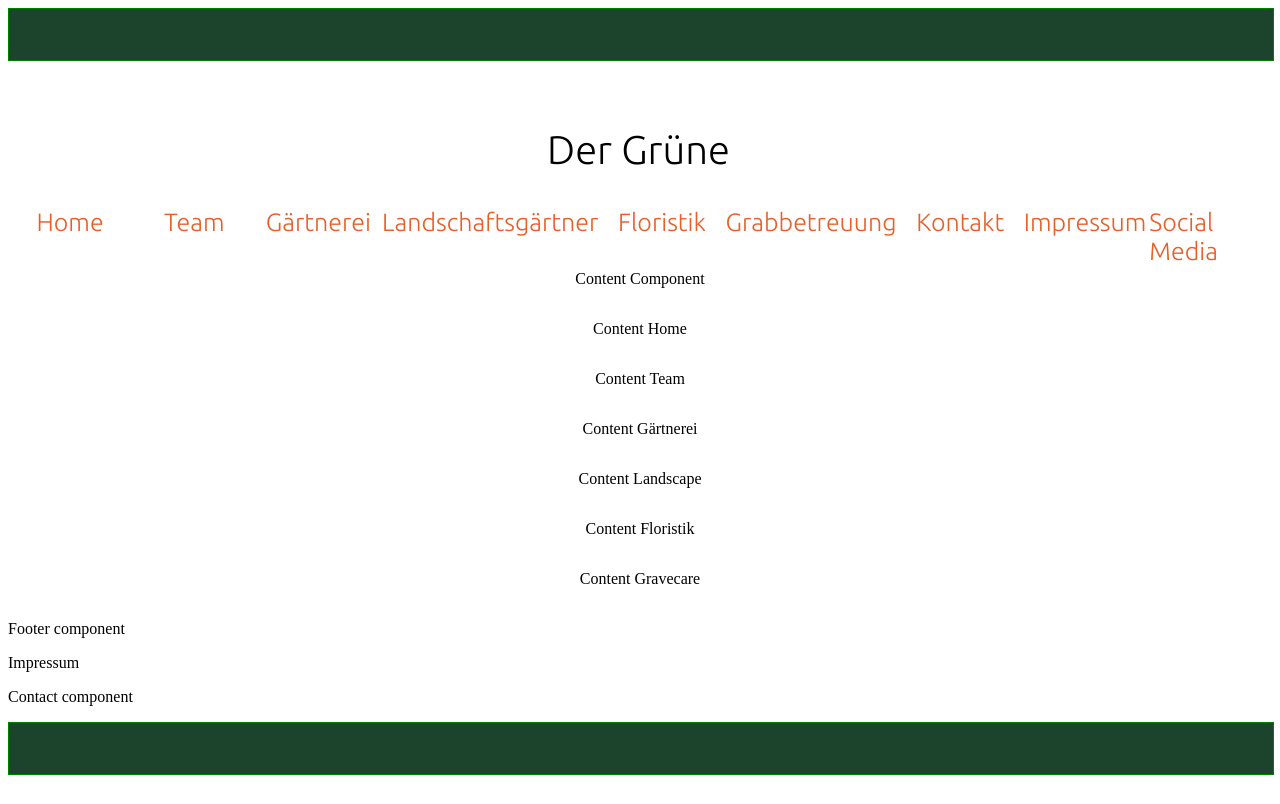
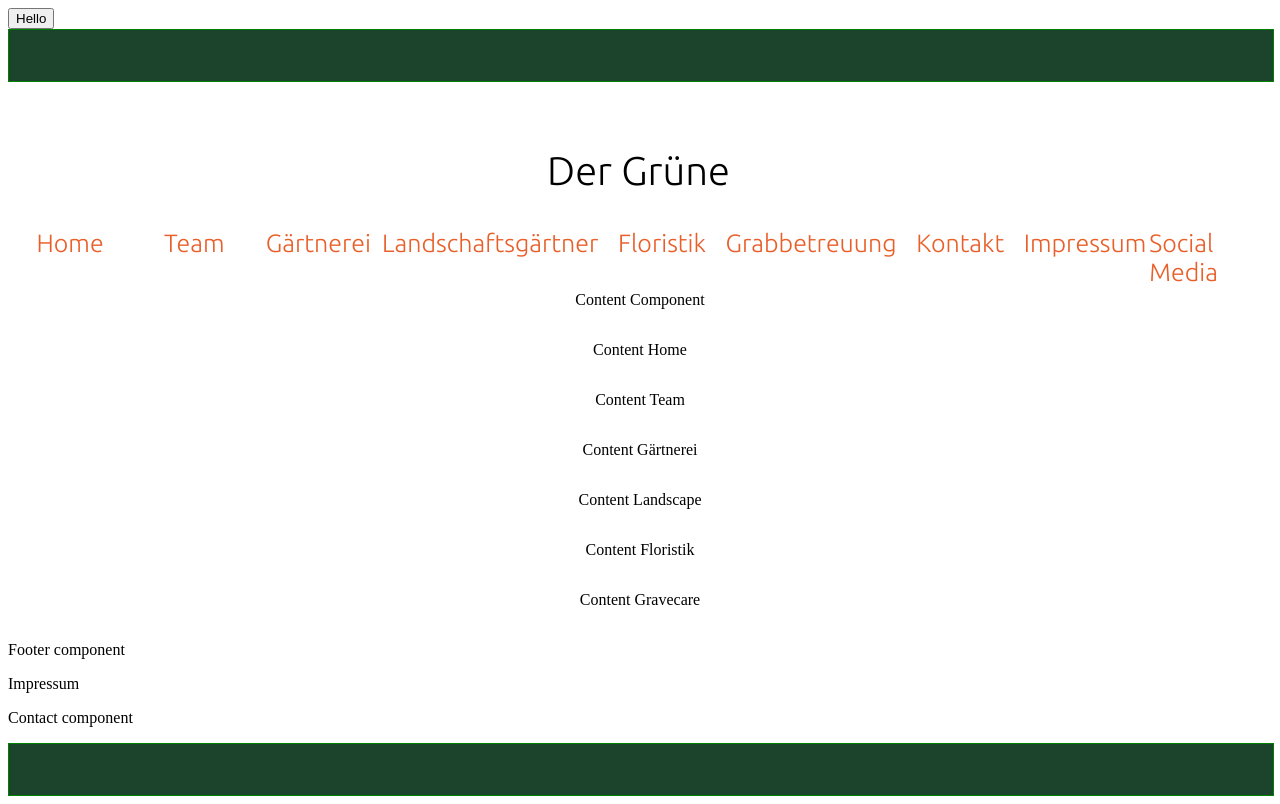
Before and after one commit to ChrisFULLSTACKGER/Der_Gruene_Daumen_React, a React (Create React App) app: page /goodbye in a window 1280 px wide. Built offline with nearby package versions, Linux system fonts and the light colour scheme.

Commit message:
header component build in footer component/ Navigation build in

```diff
--- a/src/App.jsx
+++ b/src/App.jsx
@@ -8,21 +8,23 @@ import Footer from "./Footer";
 import Navbar from "./Navbar";
 import Content from "./Content/ContentMainComponent"
 
+import Hello from "./Content/ContentTestComponentHello";
+import Goodbye from "./ContentTestComponentGoodbye";
 
 const App = () => {
   return (
     <div className="App">
+        <Router>
+            <Routes>
+                <Route exact path="/" element={<Hello/>}/>
+                <Route path='/goodbye' element={<Goodbye/>}/>
+            </Routes>
+        </Router>
        <Header/>
         <Logo />
         <Navbar/>
         <Content/>
         <Footer/>
-        <Header/>
-        {/*<Router>*/}
-        {/*    <Routes>*/}
-        {/*        <Route exact path="/" element={}*/}
-        {/*    </Routes>*/}
-        {/*</Router>*/}
     </div>
   );
 }
--- a/src/Content/ContentMainComponent/index.jsx
+++ b/src/Content/ContentMainComponent/index.jsx
@@ -6,6 +6,7 @@ import ContentGardening from "../Content-3";
 import ContentLandscape from "../Content-4";
 import ContentFloristik from "../Content-5";
 import ContentGravecare from "../Content-6";
+import TestComponent from "../ContentTestComponentHello";
 
 
 
--- /dev/null
+++ b/src/Content/ContentTestComponentHello/index.jsx
@@ -0,0 +1,15 @@
+import React from "react";
+import {useNavigate} from 'react-router-dom';
+
+const Hello = () => {
+    const navigate = useNavigate();
+    const handleClick = () => navigate('/goodbye');
+
+    return (
+        <button type= "button" onClick={handleClick}>
+            Goodbye
+        </button>
+    )
+};
+
+export default Hello;
--- /dev/null
+++ b/src/ContentTestComponentGoodbye/index.jsx
@@ -0,0 +1,15 @@
+import React from 'react';
+import {useNavigate} from 'react-router-dom';
+
+const Goodbye = () => {
+    const navigate = useNavigate();
+    const handleClick = () => navigate('/hello');
+
+    return (
+        <button type="button" onClick={handleClick}>
+            Hello
+        </button>
+    );
+};
+
+export default Goodbye
--- a/src/Footer/index.jsx
+++ b/src/Footer/index.jsx
@@ -1,6 +1,7 @@
 import React from "react";
 import Contact from "../Contact";
 import Impress from "../Impressum";
+import Header from "../Header";
 
 
 
@@ -11,6 +12,7 @@ const Footer = () => {
             <div>
                 <Impress/>
                 <Contact/>
+                <Header/>
             </div>
 
         </div>
```
Also changed, not shown: src/Content/ContentTestComponent/index.js (deleted, +0 -9 lines), src/Content/ContentTestComponent/testComponent.css (deleted), src/Content/ContentTestComponentHello/testcomponenthello.css (added), src/ContentTestComponentGoodbye/testcomponentgoddbye.css (added).
